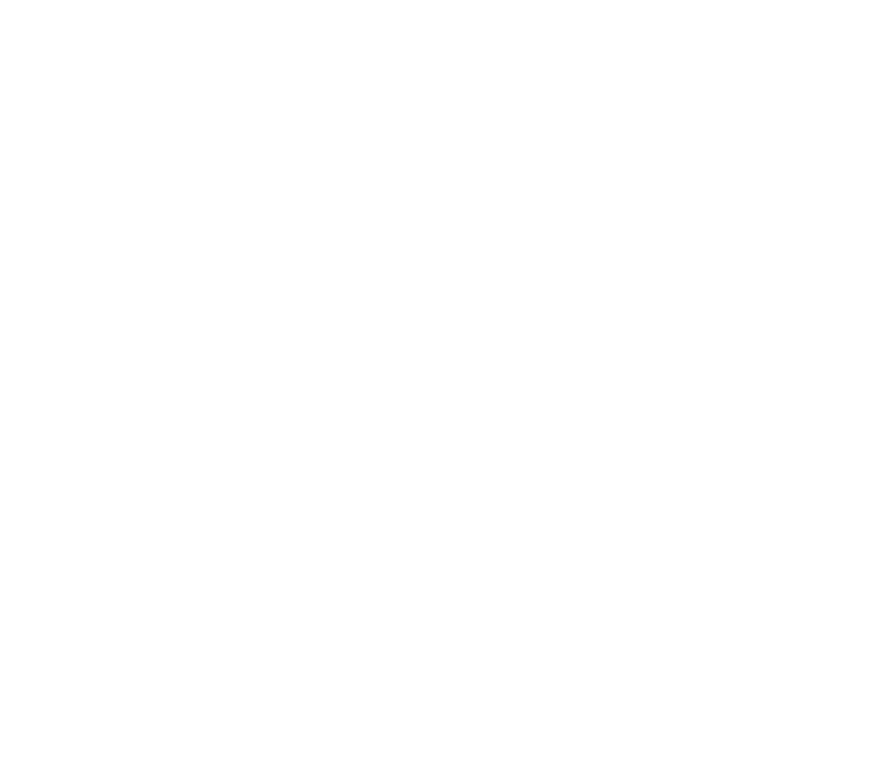
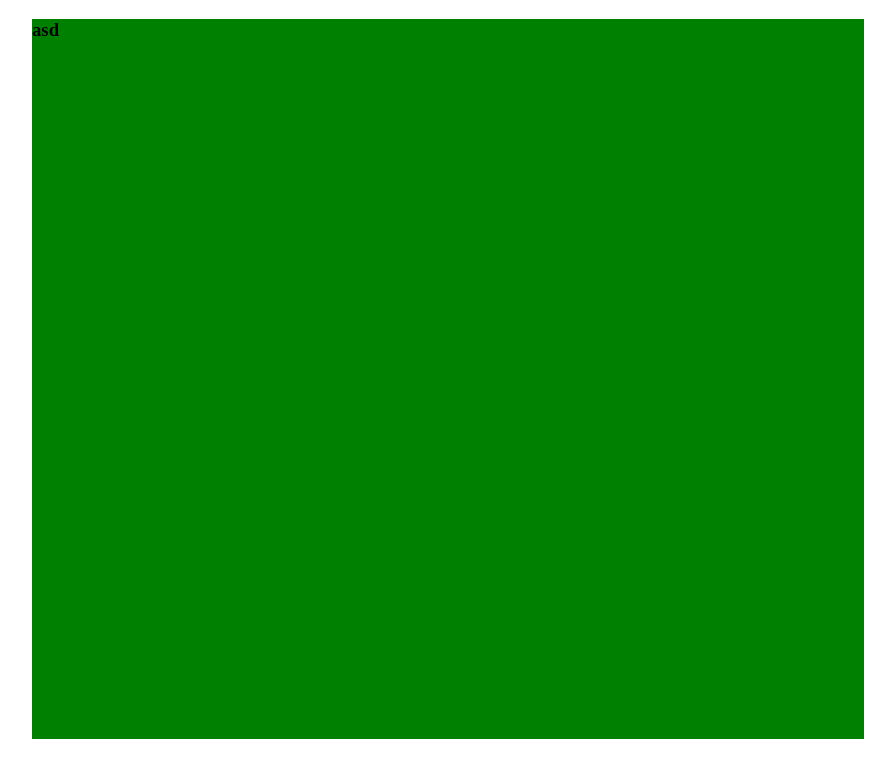
Before and after one commit to Axewound97/Atos, a plain HTML site: page index.html in a window 1280 px wide. Shown: the whole page, without its empty margins (192-1087 px from the left). Drawn offline with Linux system fonts and the light colour scheme.

Commit message:
cambios1

```diff
--- /dev/null
+++ b/contenedores.css
@@ -0,0 +1,7 @@
+#contenedorPadre {
+    background: green;
+    width: 65vw;
+    height: 90vh;
+    margin: auto;
+
+}
--- a/index.html
+++ b/index.html
@@ -5,8 +5,11 @@
     <meta name="viewport" content="width=device-width, initial-scale=1.0">
     <meta http-equiv="X-UA-Compatible" content="ie=edge">
     <title>Document</title>
+    <link rel="stylesheet" href="contenedores.css">
 </head>
 <body>
-
+    <div id="contenedorPadre">
+        <h3>asd</h3>
+    </div>
 </body>
 </html>
```
